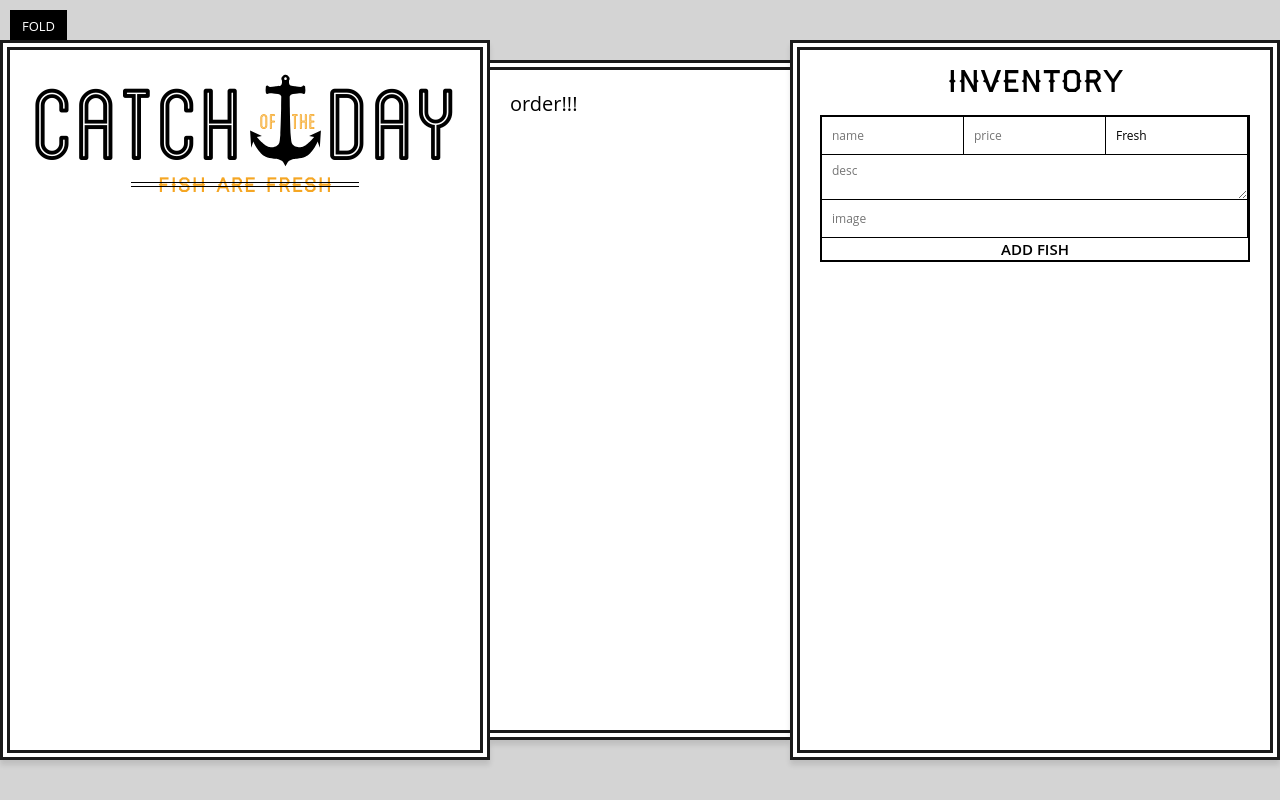
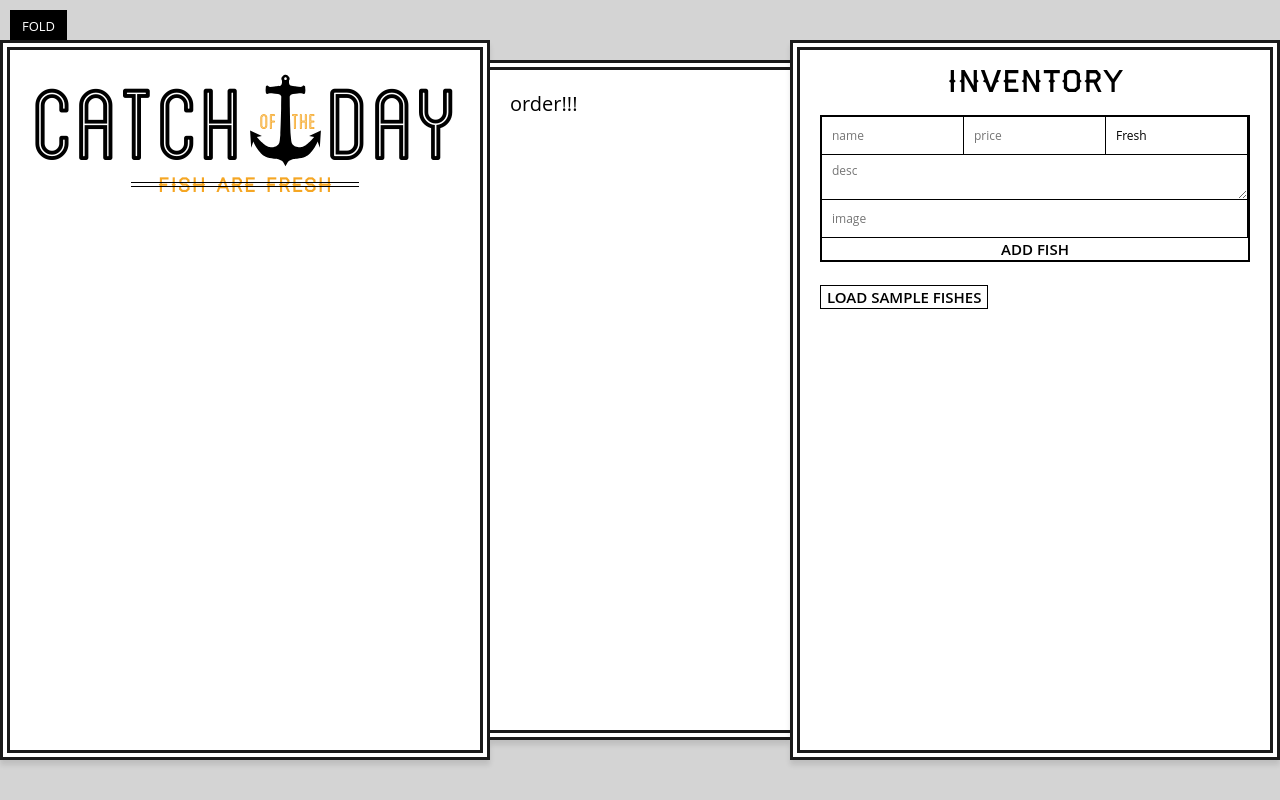
Before and after one commit to clairefro/catch-of-the-day, a React (Create React App) app: page / in a window 1280 px wide. Both pictures are taken after typing "Sample" into the empty fields and a click on the button "VISIT STORE >". Built offline with nearby package versions, Linux system fonts and the light colour scheme.

Commit message:
render fish list

```diff
--- a/src/components/app.jsx
+++ b/src/components/app.jsx
@@ -3,6 +3,9 @@ import React, { Component } from 'react';
 import Header from './header';
 import Order from './order';
 import Inventory from './inventory';
+import FishList from './fish_list';
+
+import sampleFishes from '../sample-fishes';
 
 class App extends Component {
   state = {
@@ -20,16 +23,23 @@ class App extends Component {
     this.setState({
       fishes // == fishes: fishes
     })
-  }
+  };
+
+  loadSampleFishes = () => {
+    this.setState({
+      fishes: sampleFishes
+    });
+  };
 
   render() {
     return (
       <div className="catch-of-the-day">
         <div className="menu">
           <Header tagline="Fish are Fresh"/>
+          <FishList fishes={this.state.fishes} />
         </div>
         <Order />
-        <Inventory addFish={this.addFish} state={this.state}/>
+        <Inventory addFish={this.addFish} loadSampleFishes={this.loadSampleFishes} state={this.state}/>
       </div>
     );
   }
--- /dev/null
+++ b/src/components/fish.jsx
@@ -0,0 +1,20 @@
+import React, { Component } from 'react';
+
+import { formatPrice } from '../helpers';
+
+class Fish extends Component {
+  render() {
+    const { image, name, price, desc } = this.props.fish
+    return (
+      <li className="menu-fish">
+        <img src={image} alt={name}/>
+        <h3 className="fish-name">{name}
+        <span className='price'>{formatPrice(price)}</span>
+        </h3>
+        <p>{desc}</p>
+      </li>
+    );
+  }
+}
+
+export default Fish;
--- /dev/null
+++ b/src/components/fish_list.jsx
@@ -0,0 +1,23 @@
+import React, { Component } from 'react';
+
+import Fish from './fish';
+
+class FishList extends Component {
+  render() {
+    const { fishes } = this.props;
+    const fish_array = Object.keys(fishes).map(key => fishes[key]);
+    console.log(fishes);
+    console.log(fish_array);
+
+    return fish_array.map(fish => {
+        return (
+        <Fish
+          key={fish}
+          fish={fish}
+        />
+      );
+    });
+  }
+}
+
+export default FishList;
--- a/src/components/inventory.jsx
+++ b/src/components/inventory.jsx
@@ -8,6 +8,9 @@ class Inventory extends Component {
       <div className="inventory">
         <h2>Inventory</h2>
         <AddFishForm addFish={this.props.addFish}/>
+        <button onClick={this.props.loadSampleFishes}>
+          Load Sample Fishes
+        </button>
       </div>
     );
   }
--- a/src/css/style.css
+++ b/src/css/style.css
@@ -489,6 +489,7 @@ ul.order li span.count span {
   margin-bottom: 5px;
   clear: both;
   overflow: hidden;
+  list-style: none;
 }
 .menu-fish p {
   margin: 0;
```
